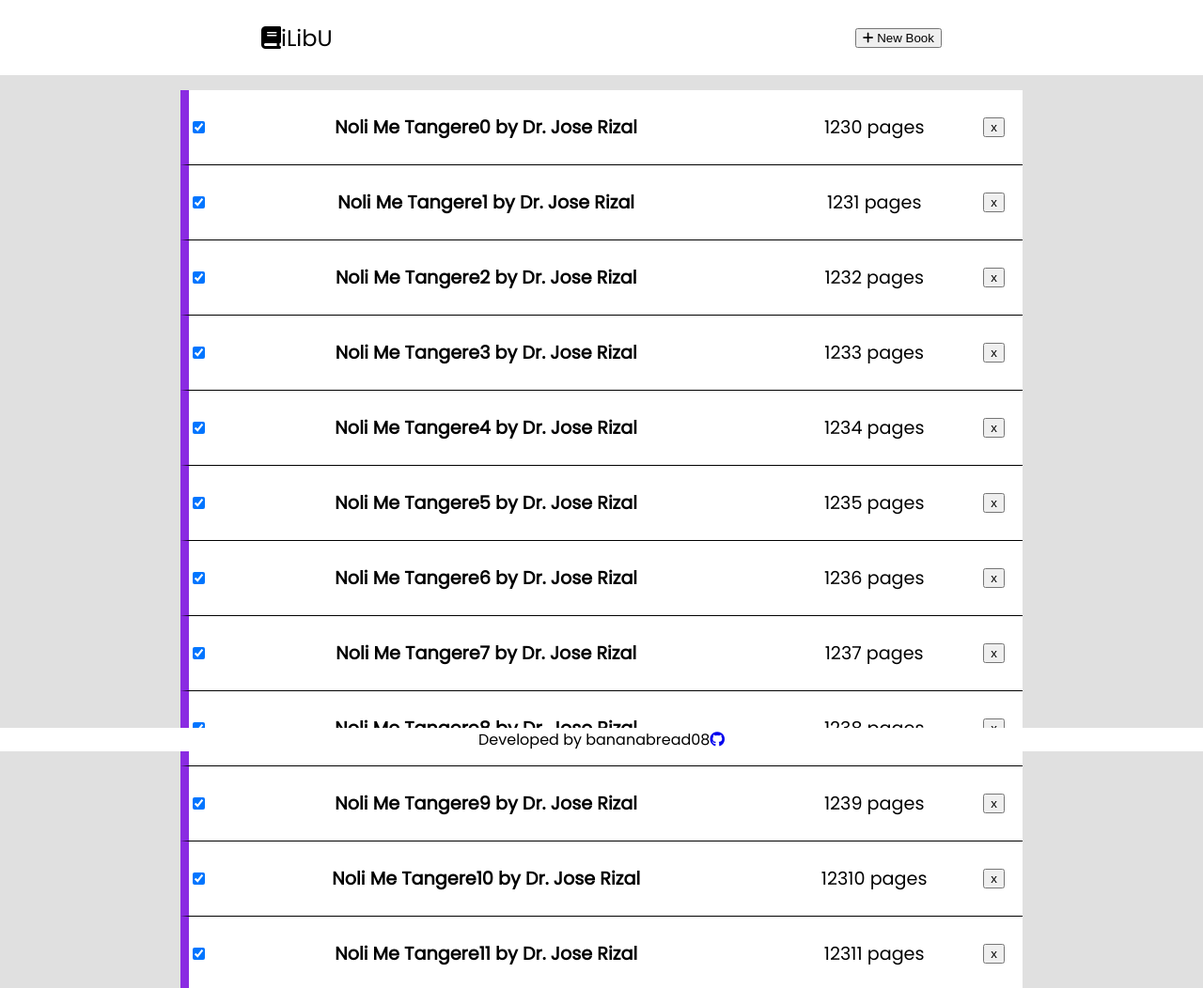
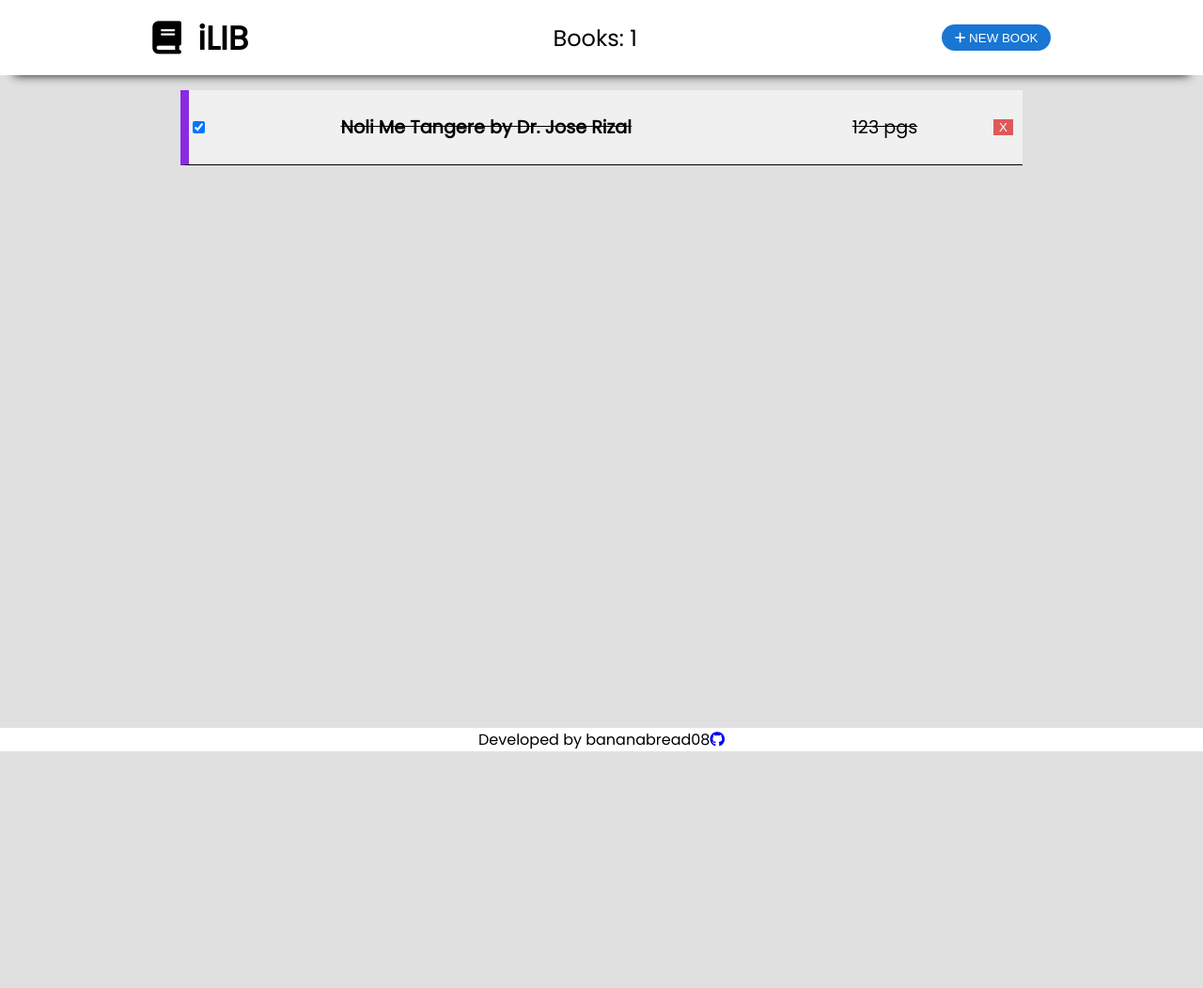
Before and after one commit to maj-rf/library, a plain HTML site: page index.html in a window 1280 px wide. Shown: the top 1052 px of the page at 94% size. After the commit the page ends 800 px from the top, so only its background shows below. Drawn offline with Linux system fonts and the light colour scheme.

Commit message:
fixed checkbox states on UI and logic, added books count

```diff
--- a/index.html
+++ b/index.html
@@ -18,8 +18,9 @@
   <body>
     <nav>
       <header>
-        <h1><i class="fas fa-book"></i>iLibU</h1>
+        <h1><i class="fas fa-book"></i>iLIB</h1>
       </header>
+      <h2 class="count">Books:</h2>
       <button class="open-button" onclick="openForm()">
         <i class="fas fa-plus"></i> New Book
       </button>
--- a/scripts/library.js
+++ b/scripts/library.js
@@ -15,6 +15,7 @@ let myLibrary = [];
 const defaultBook = new Book('Noli Me Tangere', 'Dr. Jose Rizal', 123, true);
 const form = document.querySelector('.modal');
 const bookList = document.querySelector('.book-list');
+const booksCount = document.querySelector('.count');
 
 function renderLibrary(currentLibrary) {
   while (bookList.firstChild) {
@@ -28,17 +29,22 @@ function renderLibrary(currentLibrary) {
     const deleteNode = document.createElement('button');
     newBookNode.classList.add('book');
     nameNode.classList.add('name');
+    pageNode.classList.add('page');
     checkbox.setAttribute('type', 'checkbox');
     checkbox.classList.add('book-checker');
     checkbox.setAttribute('id', book.id);
     nameNode.textContent = `${book.title} by ${book.author}`;
-    pageNode.textContent = `${book.pages} pages`;
+    pageNode.textContent = `${book.pages} pgs`;
     checkbox.checked = book.readStatus;
-    deleteNode.textContent = 'x';
+    checkbox.checked
+      ? newBookNode.classList.add('strike')
+      : newBookNode.classList.remove('strike');
+    deleteNode.textContent = 'X';
     deleteNode.id = book.id;
     newBookNode.append(checkbox, nameNode, pageNode, deleteNode);
     bookList.append(newBookNode);
   });
+  booksCount.textContent = `Books: ${currentLibrary.length}`;
   if (myLibrary.length === 0) {
     const sign = document.createElement('h3');
     bookList.append((sign.textContent = 'No Books to show.'));
@@ -65,6 +71,7 @@ function addBooks(e) {
 }
 
 function updateLibrary(e) {
+  const parent = e.target.parentNode;
   const elementType = e.target.tagName.toLowerCase();
   if (elementType === 'button') {
     myLibrary = myLibrary.filter((book) => book.id !== e.target.id);
@@ -72,9 +79,13 @@ function updateLibrary(e) {
   }
   if (elementType === 'input') {
     for (const book of myLibrary) {
-      if (book.id === e.target.id)
+      if (book.id === e.target.id) {
         myLibrary[myLibrary.indexOf(book)].updateReadStatus();
+      }
     }
+    e.target.checked === true
+      ? parent.classList.add('strike')
+      : parent.classList.remove('strike');
   }
 }
 
@@ -86,16 +97,11 @@ function closeForm() {
   document.querySelector('.modal-container').style.display = 'none';
 }
 
-for (let i = 0; i < 15; i++) {
-  myLibrary.push(
-    new Book(`Noli Me Tangere${i}`, 'Dr. Jose Rizal', 123 + `${i}`, true)
-  );
-}
 myLibrary.push(defaultBook);
 renderLibrary(myLibrary);
 form.addEventListener('submit', addBooks);
+form.addEventListener(
+  'click',
+  () => (document.querySelector('.success-msg').style.display = 'none')
+);
 bookList.addEventListener('click', updateLibrary);
-
-// if (myLibrary[index].readStatus === false) {
-//   e.target.parentNode.classList.toggle('strike');
-//   console.log(e.target.parentNode);
--- a/styles/style.scss
+++ b/styles/style.scss
@@ -46,21 +46,42 @@ ul {
   align-items: center;
 }
 
+@mixin action-btns {
+  background-color: #1976d2;
+  padding: 0.5em 1em;
+  border-radius: 20px 20px;
+  border: none;
+  color: #fff;
+  text-transform: uppercase;
+  cursor: pointer;
+
+  &:hover {
+    background-color: #2669ac;
+  }
+}
+
 nav {
   height: 10vh;
   background-color: #fff;
   @include flex-center();
   justify-content: space-around;
-}
+  box-shadow: 0px 15px 10px -15px #111;
 
-.strike {
-  text-decoration: line-through;
-  background-color: rgba(255, 255, 255, 0.5);
-  color: black;
+  h1 {
+    font-size: 35px;
+    font-weight: 900;
+  }
+  .fa-book {
+    margin-right: 0.5em;
+  }
+  .open-button {
+    @include action-btns();
+  }
 }
 
 main {
   padding-bottom: 2em;
+
   .book-list {
     margin-top: 1em;
     text-align: center;
@@ -79,10 +100,37 @@ main {
     border-bottom: 0.1px solid black;
     position: relative;
 
+    &.strike {
+      @extend .book;
+      text-decoration: line-through;
+      background-color: rgba(255, 255, 255, 0.521);
+    }
+
     .name {
       font-weight: 900;
       padding: 1em;
       flex-basis: 70%;
+    }
+
+    .page {
+      flex-basis: 30%;
+    }
+
+    input[type='checkbox'] {
+      cursor: pointer;
+    }
+    button {
+      position: absolute;
+      right: 10px;
+      background-color: rgb(223, 89, 89);
+      color: #fff;
+      height: clamp(17px, 1vh, 1.5rem);
+      width: auto;
+      border: none;
+      cursor: pointer;
+      &:hover {
+        background-color: red;
+      }
     }
   }
 
@@ -126,21 +174,12 @@ form {
 
   #submit-btn,
   .cancel {
-    background-color: #1976d2;
-    padding: 0.5em 1em;
-    border-radius: 5px 5px;
-    border: none;
-    color: #fff;
-    text-transform: uppercase;
-    cursor: pointer;
-
-    &:hover {
-      background-color: #2669ac;
-    }
+    @include action-btns();
   }
 
   .success-msg {
     display: none;
+    color: rgb(77, 182, 77);
   }
 }
 
```
Also changed, not shown: styles/style.css, 1 other file.
